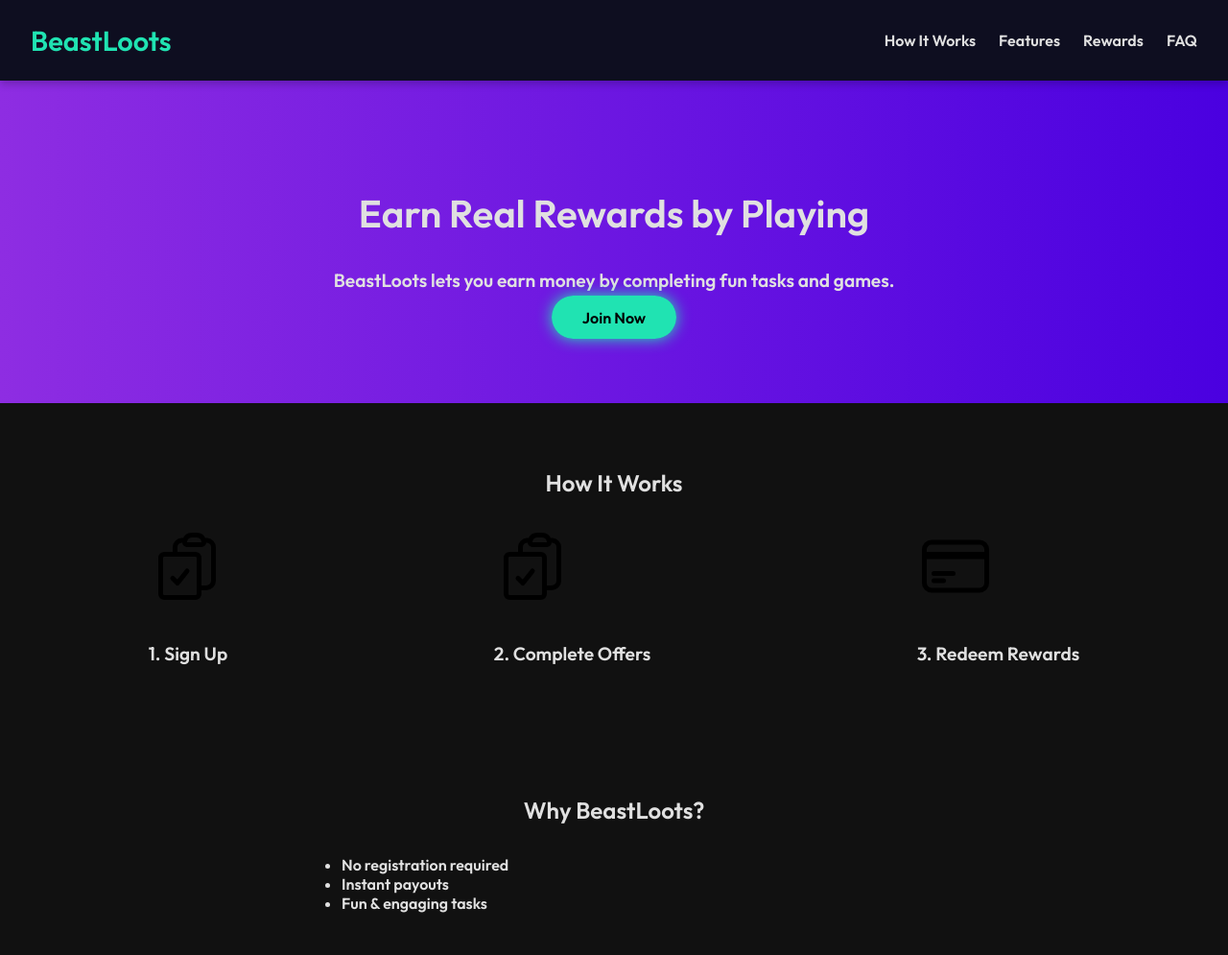
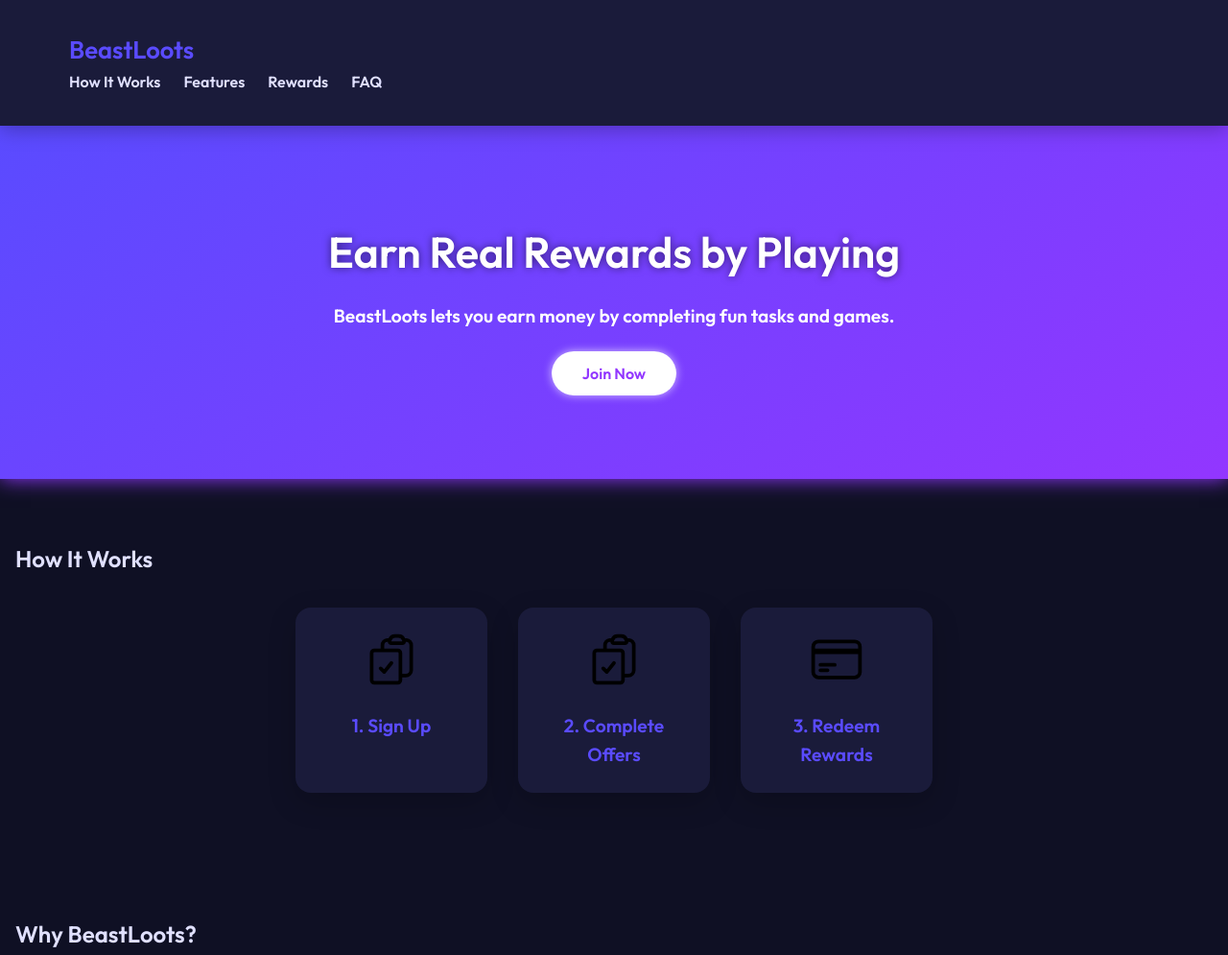
Before and after one commit to neelesh-17/beastloots-site, a plain HTML site: page index.html in a window 1280 px wide. Shown: the top 995 px of the page at 96% size. Drawn offline with Linux system fonts and the light colour scheme.

Commit message:
Update style.css

```diff
--- a/style.css
+++ b/style.css
@@ -1,38 +1,47 @@
+:root {
+  --primary: #5a4bff;
+  --secondary: #9236ff;
+  --background: #0f1024;
+  --text: #e0e0ff;
+  --light: #ffffff22;
+  --accent-glow: 0 0 20px #9236ff;
+  --card-bg: #1a1b3a;
+}
 
-:root {
-  --primary: #8e2de2;
-  --secondary: #4a00e0;
-  --dark: #0e0e20;
-  --text: #e0e0e0;
-  --accent: #20e3b2;
+* {
+  margin: 0;
+  padding: 0;
+  box-sizing: border-box;
 }
 
 body {
-  margin: 0;
   font-family: 'Outfit', sans-serif;
-  background: linear-gradient(to right, var(--primary), var(--secondary));
+  background: var(--background);
   color: var(--text);
+  line-height: 1.6;
+  overflow-x: hidden;
 }
 
+.container {
+  max-width: 1200px;
+  margin: 0 auto;
+  padding: 1rem 2rem;
+}
+
+/* Navbar */
 .navbar {
-  background: var(--dark);
-  padding: 1rem 2rem;
-  box-shadow: 0 4px 8px rgba(0,0,0,0.2);
+  background: var(--card-bg);
+  box-shadow: 0 4px 20px #00000044;
+  padding: 1rem 0;
   position: sticky;
   top: 0;
-  z-index: 10;
-}
-
-.navbar .container {
-  display: flex;
-  justify-content: space-between;
-  align-items: center;
+  z-index: 1000;
 }
 
 .navbar .logo {
-  font-size: 1.8rem;
+  font-size: 1.6rem;
   font-weight: bold;
-  color: var(--accent);
+  color: var(--primary);
 }
 
 .navbar nav ul {
@@ -48,82 +57,145 @@ body {
 }
 
 .navbar nav ul li a:hover {
-  color: var(--accent);
+  color: var(--primary);
 }
 
+/* Hero */
 .hero {
-  padding: 5rem 2rem;
   text-align: center;
+  padding: 6rem 1rem;
+  background: linear-gradient(145deg, var(--primary), var(--secondary));
+  color: white;
+  box-shadow: var(--accent-glow);
+  transform-style: preserve-3d;
 }
 
 .hero h2 {
-  font-size: 2.5rem;
+  font-size: 2.8rem;
+  margin-bottom: 1rem;
+  text-shadow: 0 0 8px #00000088;
 }
 
 .hero p {
   font-size: 1.2rem;
-  margin: 1rem 0;
+  margin-bottom: 2rem;
 }
 
 .cta-button {
-  background: var(--accent);
-  color: #000;
   padding: 0.8rem 2rem;
-  border-radius: 30px;
+  background: white;
+  color: var(--secondary);
+  border: none;
+  border-radius: 50px;
+  font-weight: bold;
+  font-size: 1rem;
+  box-shadow: 0 0 10px #ffffffaa;
   text-decoration: none;
-  font-weight: bold;
-  box-shadow: 0 0 15px var(--accent);
+  transition: 0.3s ease;
 }
 
-.steps, .features, .rewards, .faq {
-  padding: 3rem 2rem;
-  background: #111;
+.cta-button:hover {
+  background: var(--secondary);
+  color: white;
+  transform: scale(1.05);
 }
 
-.steps h2, .features h2, .rewards h2, .faq h2 {
-  text-align: center;
-  margin-bottom: 2rem;
+/* Section */
+section {
+  padding: 4rem 1rem;
 }
 
-.step-grid, .reward-grid {
+/* Step Section */
+.steps .step-grid {
   display: flex;
-  justify-content: space-around;
+  justify-content: center;
+  gap: 2rem;
   flex-wrap: wrap;
-  gap: 2rem;
+  margin-top: 2rem;
 }
 
-.step img {
-  width: 80px;
+.steps .step {
+  text-align: center;
+  background: var(--card-bg);
+  padding: 1.5rem;
+  border-radius: 1rem;
+  width: 200px;
+  box-shadow: 0 10px 30px #00000033;
+  transition: transform 0.3s;
+}
+
+.steps .step:hover {
+  transform: translateY(-10px);
+}
+
+.steps .step img {
+  width: 60px;
   margin-bottom: 1rem;
 }
 
-.step h3, .reward {
-  text-align: center;
+.steps h3 {
   font-size: 1.2rem;
+  color: var(--primary);
 }
 
+/* Features */
 .features ul {
-  list-style: disc;
-  padding-left: 2rem;
-  max-width: 600px;
-  margin: auto;
+  list-style: none;
+  display: flex;
+  gap: 2rem;
+  justify-content: center;
+  flex-wrap: wrap;
+  margin-top: 2rem;
+}
+
+.features ul li {
+  background: var(--card-bg);
+  padding: 1.2rem 2rem;
+  border-radius: 12px;
+  font-weight: bold;
+  box-shadow: 0 8px 24px #00000044;
+}
+
+/* Rewards */
+.reward-grid {
+  display: flex;
+  gap: 1.5rem;
+  justify-content: center;
+  margin-top: 2rem;
+  flex-wrap: wrap;
 }
 
 .reward {
   background: var(--secondary);
+  color: white;
   padding: 1rem 2rem;
-  border-radius: 8px;
+  border-radius: 12px;
   font-weight: bold;
+  box-shadow: 0 0 20px #9236ff88;
 }
 
-.faq-item {
+/* FAQ */
+.faq .faq-item {
+  margin-bottom: 1.5rem;
   max-width: 600px;
-  margin: 1rem auto;
+  margin-inline: auto;
 }
 
+.faq h4 {
+  font-size: 1.1rem;
+  color: var(--primary);
+}
+
+.faq p {
+  margin-top: 0.5rem;
+}
+
+/* Footer */
 footer {
   text-align: center;
-  padding: 1rem;
-  background: var(--dark);
-  color: #aaa;
+  padding: 2rem 1rem;
+  font-size: 0.85rem;
+  background: #0c0d1a;
+  color: #888;
+  margin-top: 4rem;
 }
```
